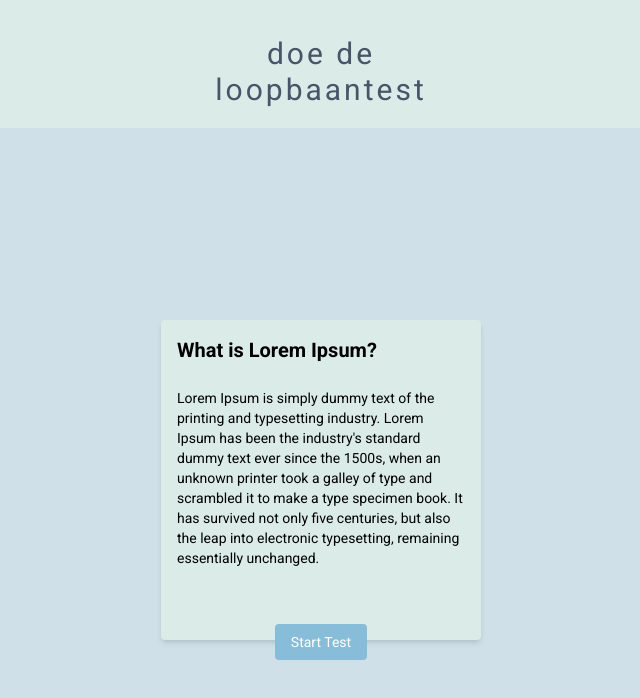
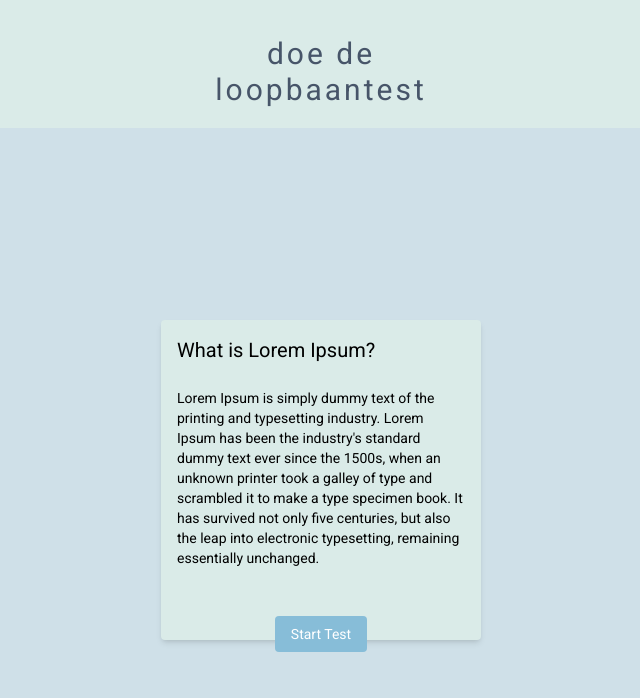
Before and after one commit to remireci/triangel, a Next.js app: page / in a window 1280 px wide. Shown: the top 698 px of the page, without its empty margins (159-799 px from the left). Built offline with nearby package versions, Linux system fonts and the light colour scheme.

Commit message:
design_6

```diff
--- a/app/components/Welcome.js
+++ b/app/components/Welcome.js
@@ -5,19 +5,20 @@ const Welcome = () => {
   return (
     <div className="flex flex-row h-screen bg-[#cfe0e8] px-4 md:px-0 pt-28 md:pt-36 lg:pt-48">
       <div className='w-0 md:w-1/4 lg:w-1/4'></div>
-      <div className='w-full md:w-1/2 lg:w-1/4 h-80 px-4 py-4 flex flex-col justify-between bg-[#daebe8] rounded shadow-md'>
-        <h1 className="text-xl font-bold mb-6 text-black">
+      <div className='w-full md:w-1/2 lg:w-1/4 h-80 px-4 py-4 bg-[#daebe8] rounded shadow-md'>
+        <h1 className="text-xl mb-6 text-black">
           What is Lorem Ipsum?
         </h1>
         <p className="text-sm mb-6 text-black">
           Lorem Ipsum is simply dummy text of the printing and typesetting industry. Lorem Ipsum has been the industry&#39;s standard dummy text ever since the 1500s, when an unknown printer took a galley of type and scrambled it to make a type specimen book. It has survived not only five centuries, but also the leap into electronic typesetting, remaining essentially unchanged.
         </p>
+        <div className='flex flex-col mt-12 items-center'>
         <Link
           href="/test"
-          className='flex flex-col items-center'
         >
-          <p className="w-30 bg-[#87bdd8] hover:bg-blue-800 text-sm text-white rounded mt-8 px-4 py-2">Start Test</p>
+          <p className="w-30 bg-[#87bdd8] hover:bg-blue-800 text-sm text-white rounded px-4 py-2">Start Test</p>
         </Link>
+        </div>
       </div>
       <div className='w-0 md:w-1/4 lg:w-1/2'></div>
     </div>
```
